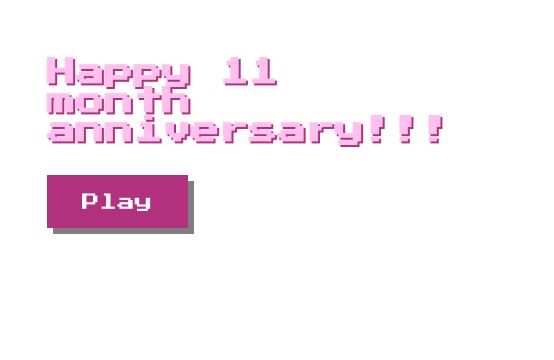
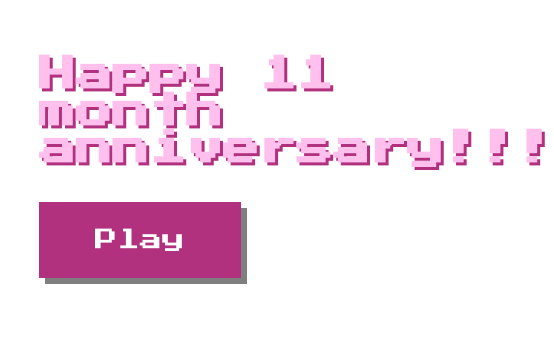
Before and after one commit to Cammykkk/happy11monthswithuuuuuu, a plain HTML site: page index.html in a window 390 px wide. Shown: the whole page, 554 px wide, since content can reach past the window. Drawn offline with Linux system fonts and the light colour scheme.

Commit message:
Update style.css

```diff
--- a/styles/style.css
+++ b/styles/style.css
@@ -84,29 +84,29 @@ body {
 .footer{
     color: var(--secondary-color)
 }
-@media (max-width: 480px) {
+@media (max-width: 768px) {
     .intro-container {
-        padding: 10vw 12vw; /* Más generoso para espacios más pequeños */
-        border-radius: 12px;
+        padding: 8vw 10vw; /* Más proporción al viewport width para celulares grandes */
+        width: 95%;
+        border-width: 3px;
+        border-radius: 15px;
     }
 
     .game-title {
-        font-size: 1.8em; /* Tamaño ideal para la mayoría de iPhones en vertical */
-        margin-bottom: 30px;
-        text-shadow: 2px 2px 0px var(--secondary-color);
+        font-size: 2.3em; /* Optimizando para la legibilidad en celulares grandes */
+        margin-bottom: 35px;
+        text-shadow: 3px 3px 0px var(--secondary-color);
     }
 
     .play-button {
-        padding: 1em 2em; /* Padding adecuado para la usabilidad táctil */
-        font-size: 1.1em;
-        border-width: 2px; /* Borde más fino */
+        padding: 1.2em 2.5em;
+        font-size: 1.4em;
+        border-width: 3px;
     }
 
     .footer {
-        font-size: 0.65em; /* Tamaño sutil para celulares pequeños */
-        padding: 10px;
-    }
-}
+        font-size: 0.75em; /* Ligera reducción para celulares */
+        padding: 12px;
 
 /* Animación de corazón */
 .heart-animation {
```
